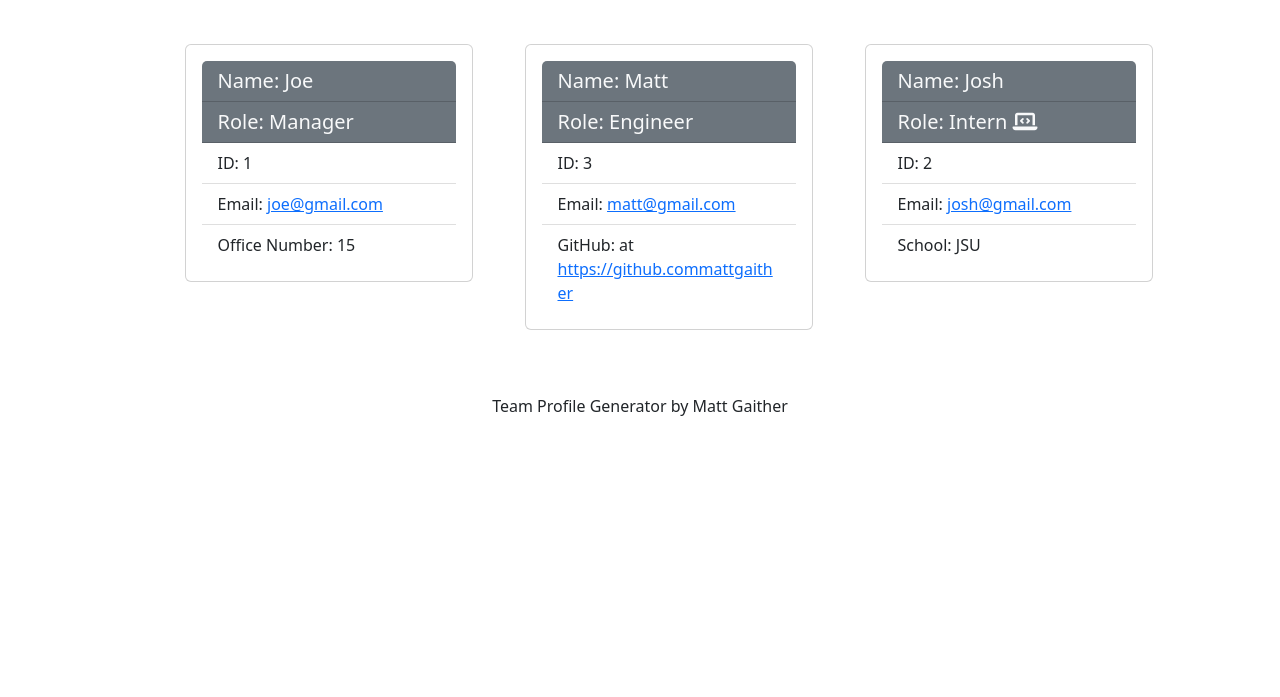
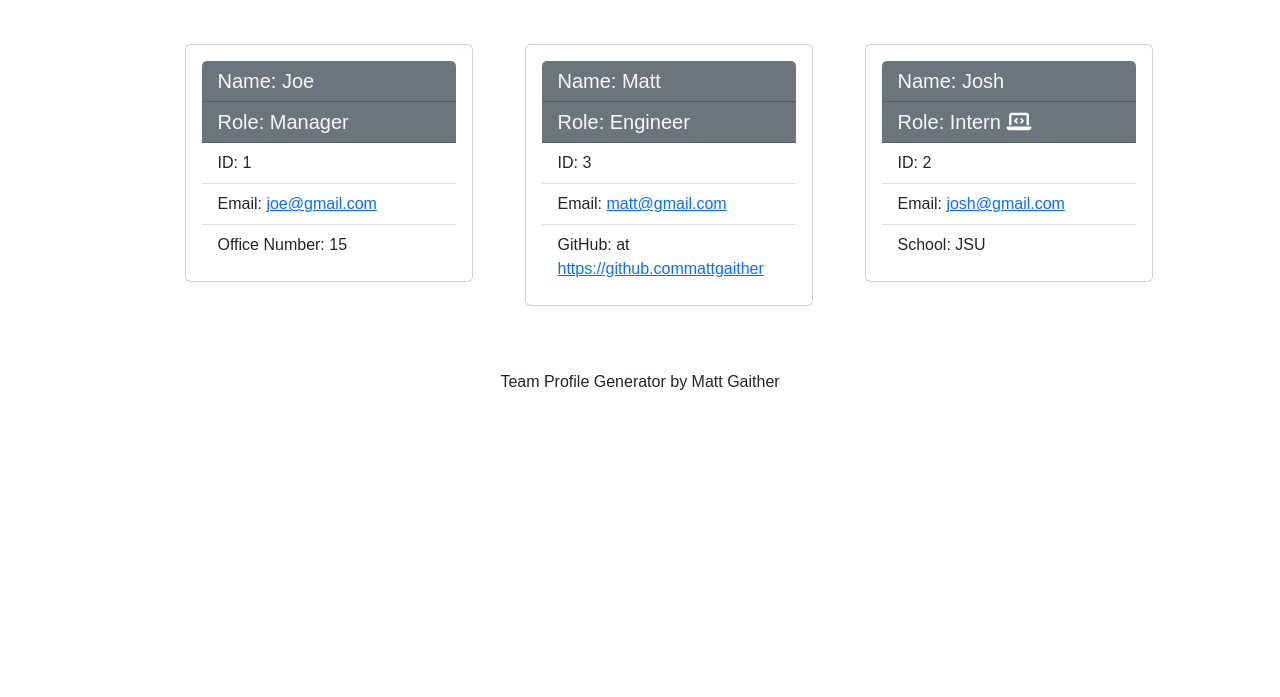
Before and after one commit to mattgaither/team-profile-generator, a website: page src/index.html in a window 1280 px wide. Shown: the part 103-800 px from the top of the page. Drawn offline with nearby package versions, Linux system fonts and the light colour scheme; files that its build step writes are made by us from their sources.

Commit message:
added some style

```diff
--- a/src/index.html
+++ b/src/index.html
@@ -9,7 +9,7 @@
       <script src="https://kit.fontawesome.com/b80c33ecef.js" crossorigin="anonymous"></script>
       <link href="https://cdn.jsdelivr.net/npm/bootstrap@5.2.0-beta1/dist/css/bootstrap.min.css" rel="stylesheet"
       integrity="sha384-0evHe/X+R7YkIZDRvuzKMRqM+OrBnVFBL6DOitfPri4tjfHxaWutUpFmBp4vmVor" crossorigin="anonymous">
-      <link rel="stylesheet" href="/dist/style.css"></link>
+      <link rel="stylesheet" href="style.css"></link>
       <title>Team Profile Generator</title>
     </head>
     <body>
```
Also changed, not shown: dist/style.css.
